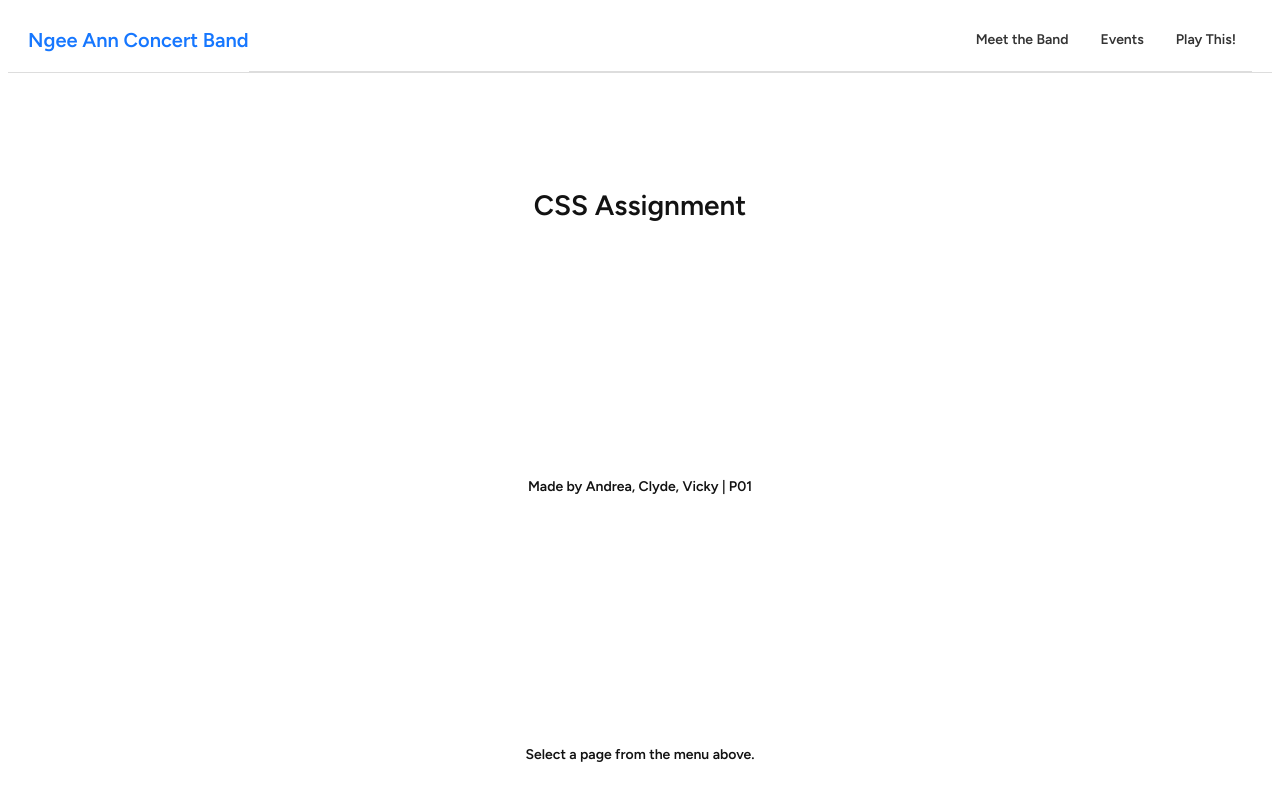
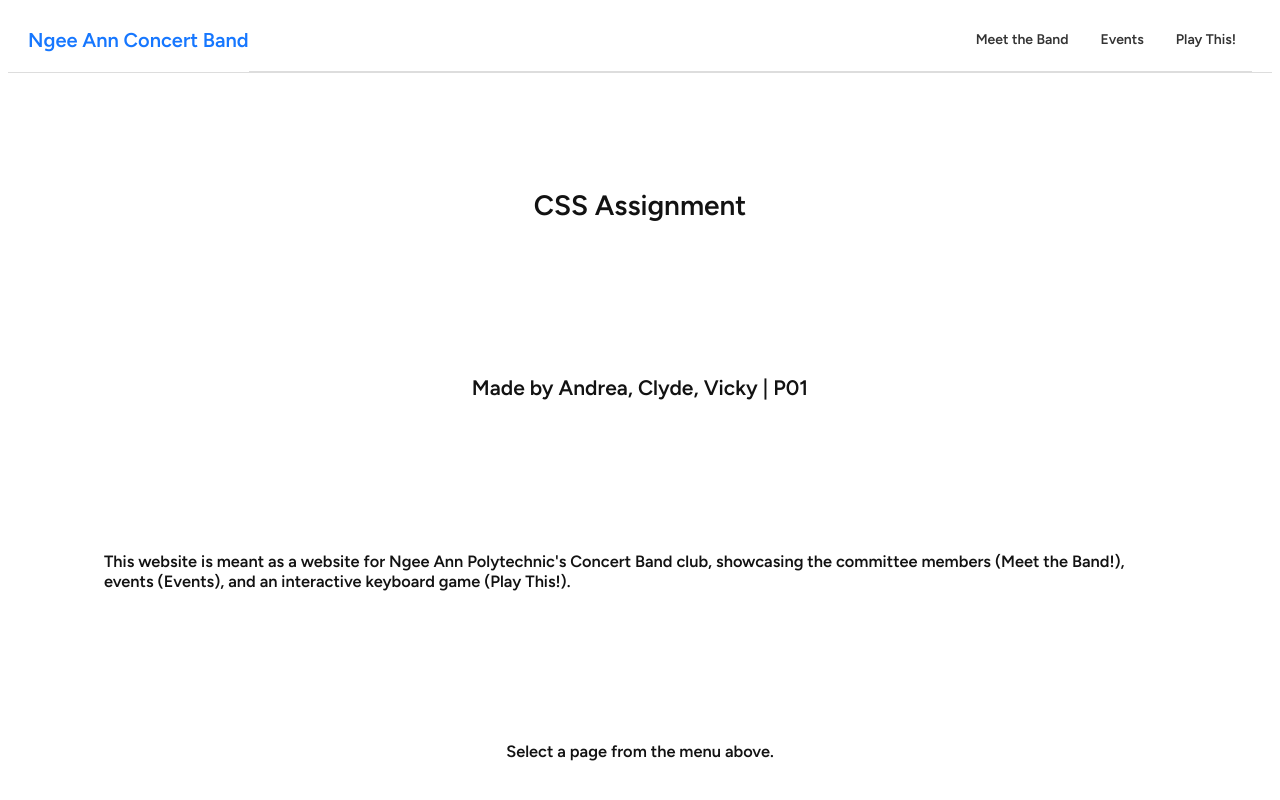
Before and after one commit to whoaducks26/CSS_Assignment, a Next.js app: page / in a window 1280 px wide. Shown: the top 800 px of the page. Built offline with nearby package versions, Linux system fonts and the light colour scheme.

Commit message:
updated landing page

```diff
--- a/app/page.jsx
+++ b/app/page.jsx
@@ -10,8 +10,13 @@ export default function HomePage() {
         <Layout style={{ minHeight: "100vh" }}>
             <div className={styles.main}>
                 <h1>CSS Assignment</h1>
-                <p>Made by Andrea, Clyde, Vicky | P01</p>
-                <p>Select a page from the menu above.</p>
+                <h2>Made by Andrea, Clyde, Vicky | P01</h2>
+                <h3>
+                    This website is meant as a website for Ngee Ann Polytechnic's Concert Band club,
+                    showcasing the committee members (Meet the Band!), events (Events), and an
+                    interactive keyboard game (Play This!).
+                </h3>
+                <h3>Select a page from the menu above.</h3>
             </div>
         </Layout>
     );
--- a/app/upcoming/page.jsx
+++ b/app/upcoming/page.jsx
@@ -122,8 +122,10 @@ const EventsPage = () => {
             </div>
 
             <Typography.Text>SYNOPSIS</Typography.Text>
+            <br/>
             <Typography.Text>{selectedEvent.details}</Typography.Text>
-
+            <br/>
+            <br/>
 
             {/* More Details Button */}
             <Button
```
